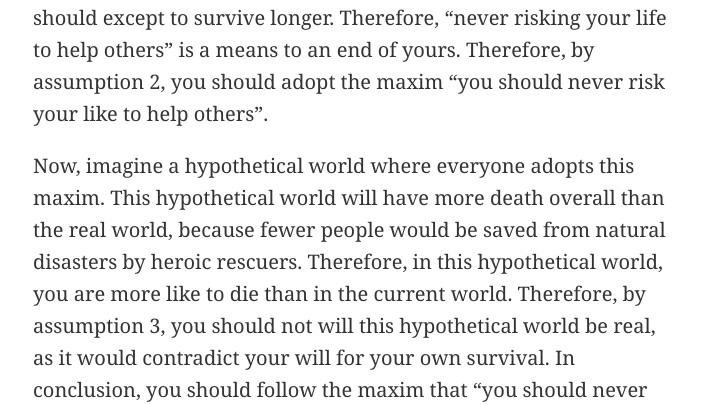
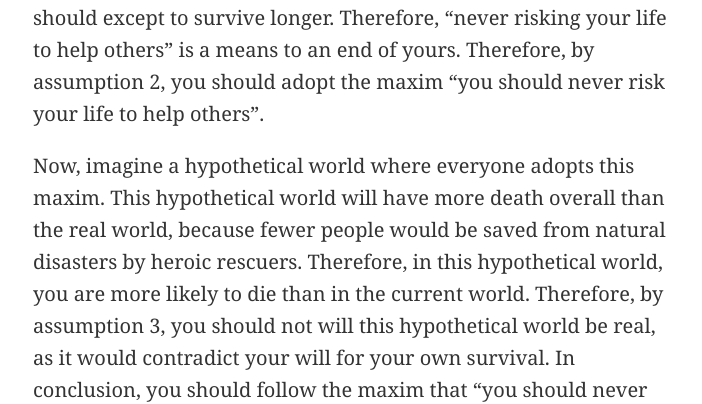
Before and after one commit to thessdebate/thessdebate.github.io, a Jekyll site: the page built from _posts/2017-11-15-kantradiction.md, in a window 1280 px wide and 1400 px high, scrolled down 787 px. Shown: the part 384-788 px from the top of the window, without its empty margins (287-989 px from the left). Built offline with Jekyll 4.4.1, drawn with Linux system fonts in a browser that asks for light colours; our own code applies the rules of GitHub Pages for plain Markdown files; comment, search, counter and statistics services are not loaded; some of the changed text lies outside the part shown.

Commit message:
fixed typos

```diff
--- a/_posts/2017-11-15-kantradiction.md
+++ b/_posts/2017-11-15-kantradiction.md
@@ -13,9 +13,9 @@ Here’s an example argument that shows a logical contradiction in Kant’s mora
 3.	You should not will anything that contradicts something else you will: then your will would be necessarily irrational
 4.	If you have a maxim, you should will for everyone to have that maxim: this is a restatement of Kant’s Categorical Imperative
 
-Then consider the following argument: In the world as it is right now, if you risk your life to help others, then you are likely to die sooner than you would have if you did not risk your life to help others. Therefore, if you never risk your life to help others, you should except to survive longer. Therefore, “never risking your life to help others” is a means to an end of yours. Therefore, by assumption 2, you should adopt the maxim “you should never risk your like to help others”.
+Then consider the following argument: In the world as it is right now, if you risk your life to help others, then you are likely to die sooner than you would have if you did not risk your life to help others. Therefore, if you never risk your life to help others, you should except to survive longer. Therefore, “never risking your life to help others” is a means to an end of yours. Therefore, by assumption 2, you should adopt the maxim “you should never risk your life to help others”.
 
-Now, imagine a hypothetical world where everyone adopts this maxim. This hypothetical world will have more death overall than the real world, because fewer people would be saved from natural disasters by heroic rescuers. Therefore, in this hypothetical world, you are more like to die than in the current world. Therefore, by assumption 3, you should not will this hypothetical world be real, as it would contradict your will for your own survival. In conclusion, you should follow the maxim that “you should never risk your life to help others”, but you should not will the hypothetical world where everyone follows that maxim. This directly contradicts assumption 4, so we have a logical contradiction.
+Now, imagine a hypothetical world where everyone adopts this maxim. This hypothetical world will have more death overall than the real world, because fewer people would be saved from natural disasters by heroic rescuers. Therefore, in this hypothetical world, you are more likely to die than in the current world. Therefore, by assumption 3, you should not will this hypothetical world be real, as it would contradict your will for your own survival. In conclusion, you should follow the maxim that “you should never risk your life to help others”, but you should not will the hypothetical world where everyone follows that maxim. This directly contradicts assumption 4, so we have a logical contradiction.
 
 This is in essence a situation where you have two conflicting duties – one to protect yourself and one to protect others – and you can’t do both at the same time. No matter what action you choose, you will violate one of your duties. It is possible to construct other examples of such situations. For a short list:
 *	Two people are in danger, and saving one directly causes the other to die – you have a duty to save someone, but you have a duty to kill neither
```
